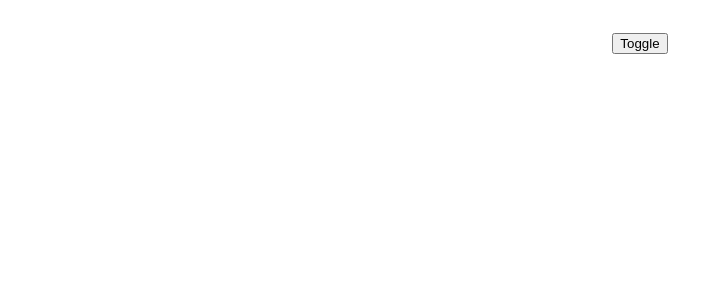
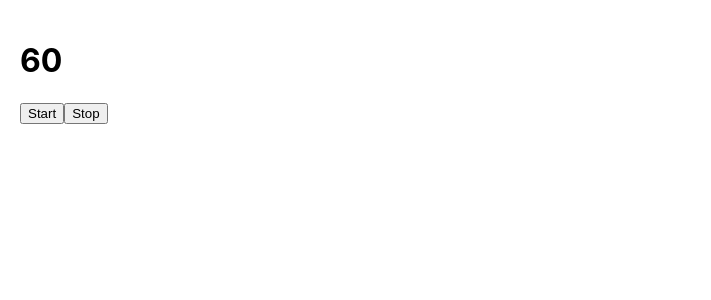
Before and after one commit to ncp204/react, a React (Create React App) app in the folder my_app/: page / in a window 1280 px wide. Shown: the top 300 px of the page, without its empty margins (0-711 px from the left). Built offline with nearby package versions, Linux system fonts and the light colour scheme.

Commit message:
useRef cơ bản

```diff
--- a/my_app/src/App.js
+++ b/my_app/src/App.js
@@ -1,18 +1,47 @@
 import './App.css';
-import { useState } from 'react';
-import Content from './Content';
+import {useEffect, useRef, useState} from 'react';
+import React from "react";
+
+// Lưu các giá trị qua một tham chiếu bên ngoài
+// Function component
 
 function App() {
-  const [show, setShow] = useState(false);
+    const [count, setCount] = useState(60);
 
-  return (
-    <div className="App">
-      <div style={{ padding: 32 }}>
-        <button onClick={() => setShow(!show)}>Toggle</button>
-        {show && <Content />}
-      </div>
-    </div>
-  );
+    const timerId = useRef();
+    const prevCount = useRef();
+
+    const h1Ref = useRef()
+
+    useEffect(() => {
+        prevCount.current = count;
+    }, [count])
+
+    useEffect(() => {
+        const rect = h1Ref.current.getBoundingClientRect();
+        console.log(rect)
+    })
+
+    const handleStart = () => {
+        timerId.current = setInterval(()=>{
+            setCount(prevState => prevState -1)
+        }, 1000)
+    }
+
+    const handleStop = () => {
+        clearInterval(timerId.current);
+    }
+
+    console.log(count, prevCount.current)
+
+    return (
+        <div style={{ padding: 20 }}>
+            <h1 ref={h1Ref}>{count}</h1>
+            <button onClick={handleStart}>Start</button>
+            <button onClick={handleStop}>Stop</button>
+        </div>
+    );
 }
 
+
 export default App;
```
